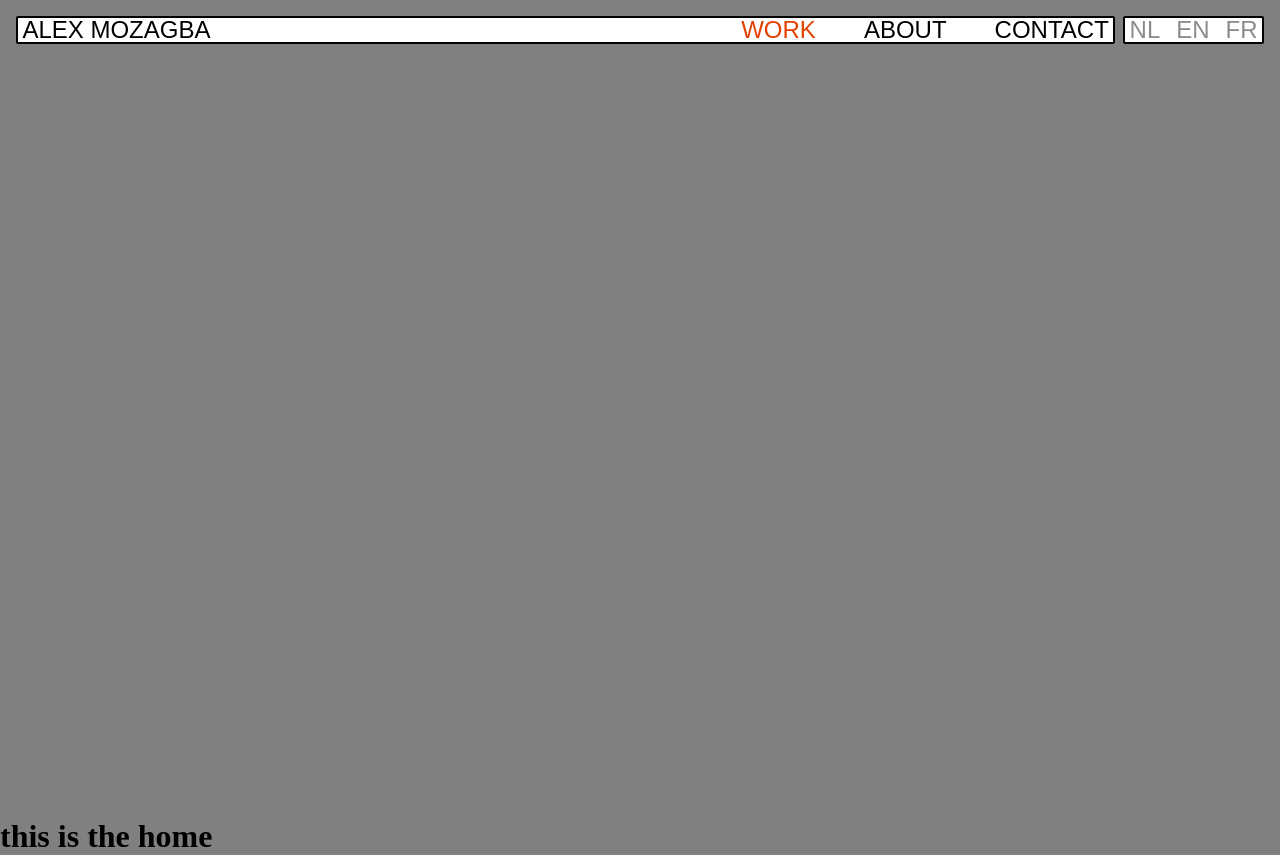
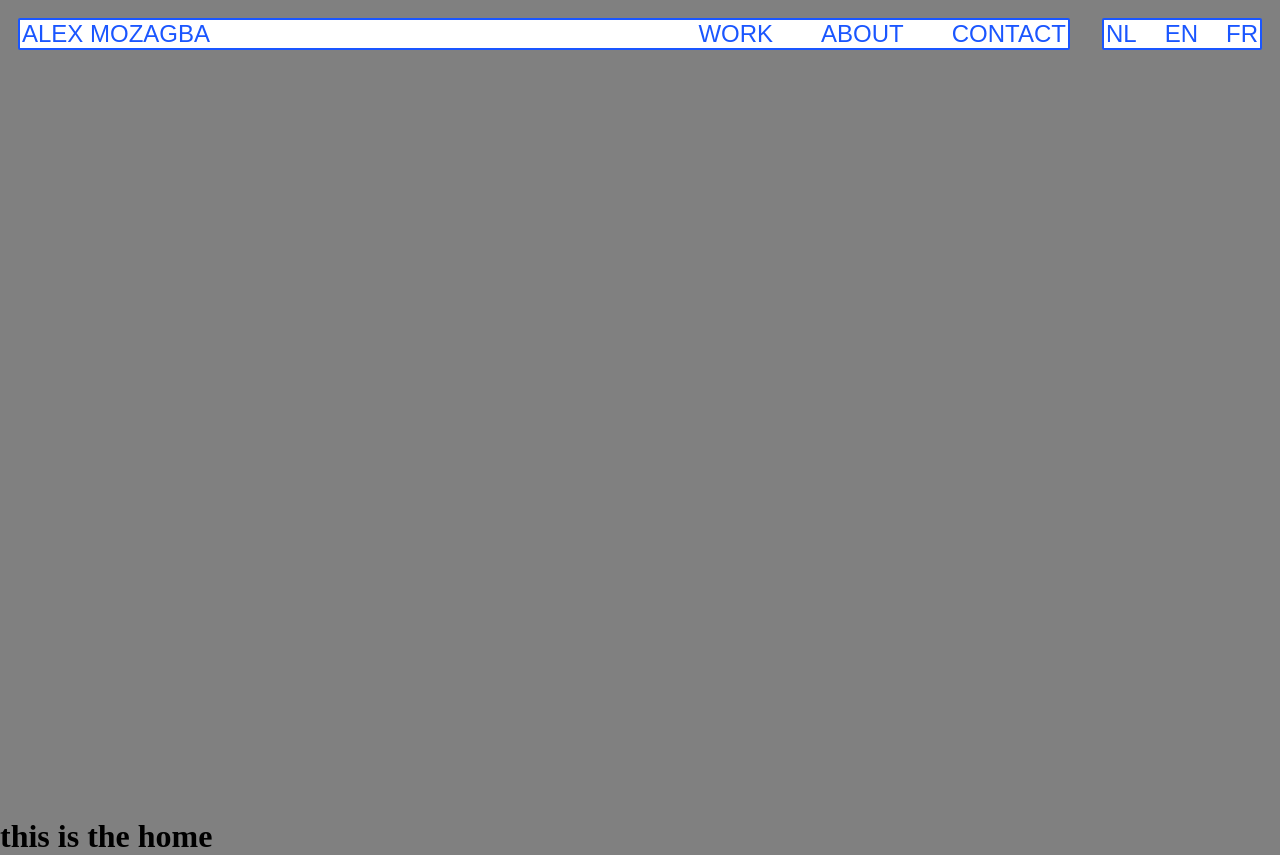
Before and after one commit to UncleDoubleU/20250618-alexmozagba-navbar, a React (Vite) app: page / in a window 1280 px wide. Built offline with nearby package versions, Linux system fonts and the light colour scheme.

Commit message:
improved the sass code

```diff
--- a/src/App.sass
+++ b/src/App.sass
@@ -21,15 +21,36 @@ $tertiaryColour: #E44100
 $quartenaryColour: #000
 $quinaryColour: #fff
 
-$xlNavFont: 300 1.75rem/1.75rem Arial, Helvetica, sans-serif
+$xlNavFont: 400 1.75rem/1.75rem Arial, Helvetica, sans-serif
+$lNavFont: 400 1.5rem/1.5rem Arial, Helvetica, sans-serif
+$sNavFont: 400 1.25rem/1.25rem Arial, Helvetica, sans-serif
 
-$lNavFont: 300 1.5rem/1.5rem Arial, Helvetica, sans-serif
-// $mNavFont:
-// $smNavFont:
-$sNavFont: 300 1.25rem/2rem Arial, Helvetica, sans-serif
-// $xsNavFont:
+$lLogoFont: 400 1.5rem/1.5rem Arial, Helvetica, sans-serif
+
+$border: 2px solid $primaryColour
 
 $navRadius: 0.125rem
 
 main
   margin-top: 50rem
+
+li
+  list-style: none
+  text-decoration: none
+  font: inherit
+  color: inherit
+
+a
+  text-decoration: none
+  font: inherit
+  color: inherit
+  cursor: pointer
+
+button
+  background: none
+  border: none
+  font: inherit
+  color: inherit
+  cursor: pointer
+  width: max-content
+  height: max-content
--- a/src/comp/MainNav/MainNav.module.sass
+++ b/src/comp/MainNav/MainNav.module.sass
@@ -1,140 +1,96 @@
 @use '../../App'
 
 header
-     display: flex
+     display: grid
+     grid-template-columns: repeat(2,auto)
+     grid-template-rows: repeat(3,auto)
      position: fixed
-     justify-content: center
-     gap: .5rem
      top: 1rem
      left: 50%
      transform: translate(-50%)
      width: calc( 100% - 2rem )
+     max-width: 1440px
      z-index: 10
-     align-items: center
+     padding: .125rem
+     font: App.$sNavFont
+     color: App.$primaryColour
+     border: App.$border
+     border-radius: App.$navRadius
+     background-color: App.$quinaryColour
+
+nav
+     grid-column: 1/3
+     display: grid
+     grid-template-columns: 1fr 1fr
+
+.menuBtn
+     align-self: end
+     justify-self: end
+
+.inactive,ul
+     display: none
+
+.activeList
+     display: flex
+     flex-direction: column
+     gap: 1.5rem
+     margin-top: 2.5rem
+     grid-column: 1/3
+     justify-self: center
+     text-align: left
+     width: 100%
+     a
+          width: 5rem
+          padding: 0 5rem 0.75rem 0
+
+.langCont
+     grid-column: 1/3
+     margin-top: 2.5rem
+     justify-self: end
+     display: flex
+     gap: 1.25rem
+
+@media screen and (App.$smallScreen <= width <= App.$mediumScreen)
+     nav
+          grid-row: 1/2
+     .langCont
+          grid-column: 2/3
+          grid-row: 1/2
+          align-self: end
+
+@media screen and (width > App.$mediumScreen)
+     header
+          background: none
+          border: none
+          gap: 2rem
+          grid-template-columns: 5fr auto
+          grid-template-rows: 1fr
+          font: App.$lNavFont
+
+     nav,.langCont
+          border: App.$border
+          border-radius: App.$navRadius
+          background-color: App.$quinaryColour
+          padding: 0.125rem
 
      nav
-          display: flex
+          grid-column: 1/2
+          height: max-content
+          width: 100%
+          grid-template-columns: auto auto
           justify-content: space-between
-          align-items: center
-          width: min(100%, 1440px)
-          height: max(2.25rem, min-content)
-          padding: 0 0.275rem
-          background-color: App.$quinaryColour
-          border: 2px solid App.$quartenaryColour
-          border-radius: App.$navRadius
 
-          ul
-               display: flex
-               justify-content: space-between
-               list-style: none
-               gap: 3rem
-
-               li
-                    padding: 0
-                    a
-                         &:hover,&:focus-visible
-                              color: App.$primaryColour
-
-          @media screen and (width<=App.$mediumScreen)
-               display: grid
-               grid-template-columns: auto auto
-               grid-template-rows: repeat(2,auto)
-               border: none
-               padding: 0
-
-               .ul
-                    display: none
-
-          @media screen and (max-width: App.$smallMediumScreen)
-               grid-row: 1/2
-
-          .activeList
-               padding-top: 1.25rem
-               grid-row: 2/3
-               grid-column: 2/3
-               justify-self: end
-               border-radius: App.$navRadius
-               flex-direction: column
-               align-items: flex-end
-               gap: 1.25rem
-
-     a
-          font: App.$lNavFont
-          text-decoration: none
-          color: App.$quartenaryColour
-          cursor: pointer
+     .langCont
+          grid-column: 2/3
           height: max-content
-
-     .logo
-          font: App.$lNavFont
-          width: max-content
+          margin: 0
+          justify-content: space-between
+          width: 10rem
 
      .menuBtn
           display: none
 
-     @media screen and (width<=App.$mediumScreen)
-          display: grid
-          grid-template-columns: 1fr
-          grid-template-rows: repeat(auto, 3)
-          background-color: App.$quinaryColour
-          border: 2px solid App.$quartenaryColour
-          border-radius: App.$navRadius
-          padding: 0 0.275rem
-
-          .menuBtn
-               display: block
-               font: App.$lNavFont
-               background: none
-               border: none
-               width: max-content
-               justify-content: center
-               justify-self: end
-               grid-column: 2/3
-               grid-row: 1/2
-
-          &:hover,&:focus-visible
-               color: App.$primaryColour
-               cursor: pointer
-
-     @media screen and (max-width: App.$smallScreen)
-          a,.logo, .menuBtn
-               font: App.$sNavFont
-
-.activeLink
-     color: App.$tertiaryColour
-
-.langCont
-     display: flex
-     gap: 1rem
-     align-items: center
-     width: min-content
-     height: max(2.25rem, min-content)
-     background-color: App.$quinaryColour
-     border: 2px solid App.$quartenaryColour
-     border-radius: App.$navRadius
-     list-style: none
-     padding: 0 0.275rem
-
-     button
-          background: none
-          border: none
-          font: App.$lNavFont
-          text-decoration: none
-          cursor: pointer
-          opacity: 0.45
-          &:hover,&:focus-visible
-               background: App.$quinaryColour
-               color: App.$quartenaryColour
-               opacity: 1
-
-     @media screen and (max-width:App.$mediumScreen)
-          margin-top: 2rem
-          justify-self: end
-          border: none
-          padding: 0
-     @media screen and (max-width: App.$smallScreen)
-          font: App.$sNavFont
-          padding: 0 0.275rem
-
-.langContInactive
-     display: none
+     ul
+          display: flex
+          list-style: none
+          gap: 3rem
--- a/src/comp/MainNav/MainNav.tsx
+++ b/src/comp/MainNav/MainNav.tsx
@@ -71,7 +71,7 @@ export default function MainNav() {
   const showMenu = width <= 1024 ? !isClicked : true;
   const ulClass = showMenu ? `${styles.ul}` : `${styles.activeList}`;
   const langClass =
-    !isClicked && width < 1025 ? styles.langContInactive : styles.langCont;
+    !isClicked && width < 1025 ? styles.inactive : styles.langCont;
 
   return (
     <header>
```
